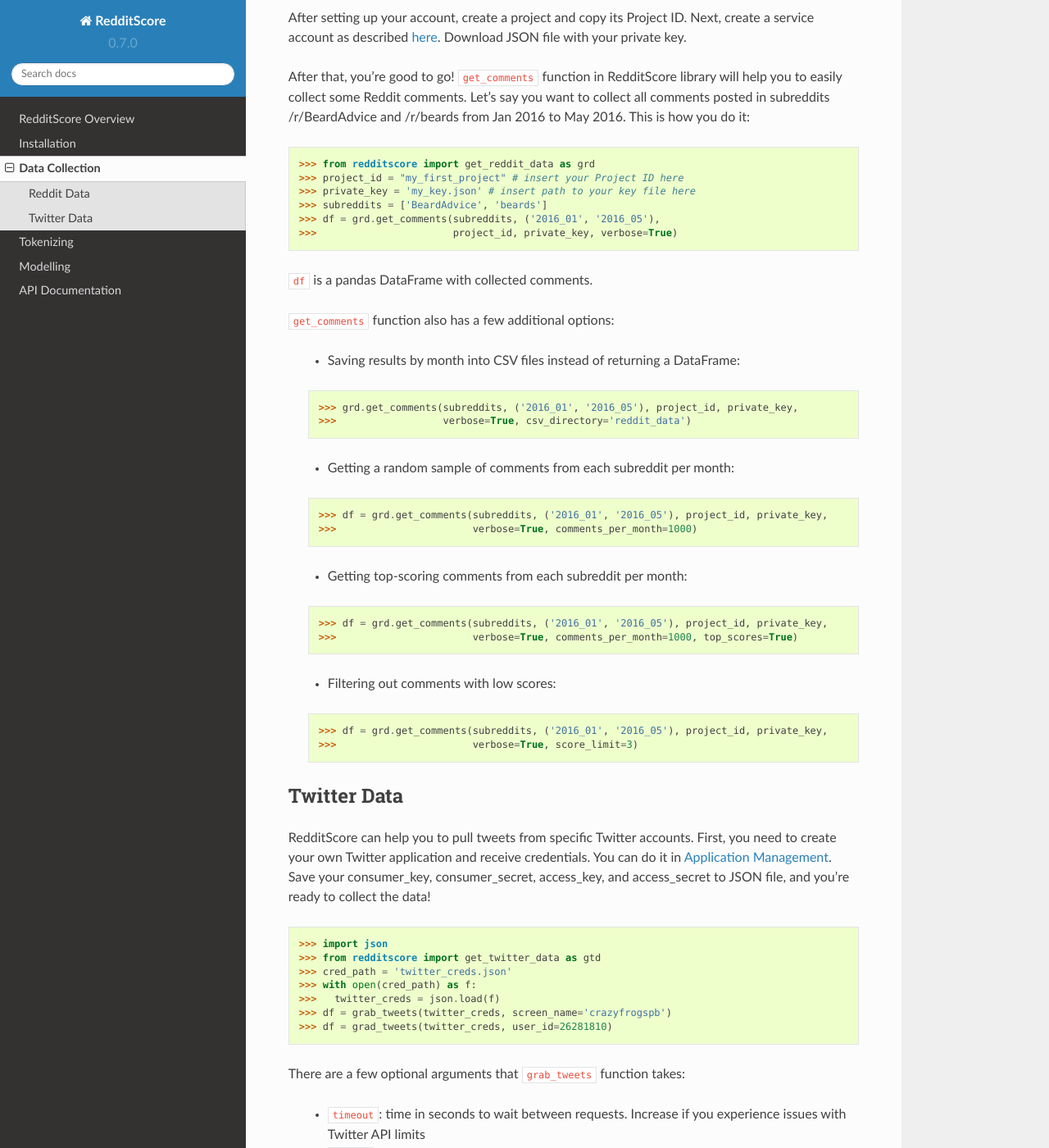
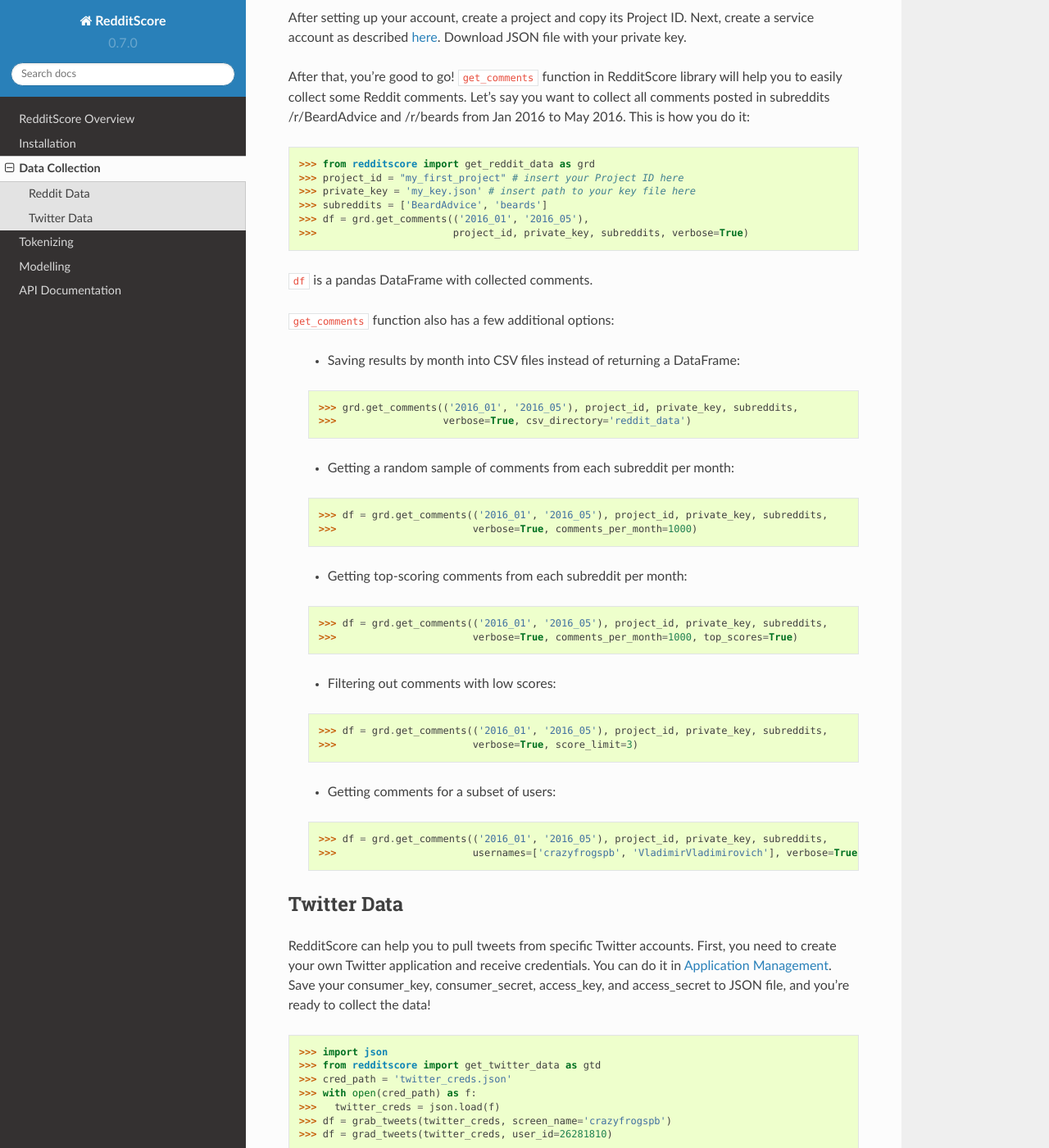
Before and after one commit to crazyfrogspb/RedditScore, a Sphinx documentation site: the page built from docs/source/data_collection.rst, in a window 1280 px wide and 1400 px high, scrolled down 398 px. Shown: the whole window at 82% size. Built offline with Sphinx 7.4.7 and the Read the Docs theme 2.0.0, drawn with Linux system fonts in a browser that asks for light colours.

Commit message:
Add usernames option to Reddit data collection tools

```diff
--- a/docs/source/data_collection.rst
+++ b/docs/source/data_collection.rst
@@ -27,8 +27,8 @@
 >>> project_id = "my_first_project" # insert your Project ID here
 >>> private_key = 'my_key.json' # insert path to your key file here
 >>> subreddits = ['BeardAdvice', 'beards']
->>> df = grd.get_comments(subreddits, ('2016_01', '2016_05'),
->>>                       project_id, private_key, verbose=True)
+>>> df = grd.get_comments(('2016_01', '2016_05'),
+>>>                       project_id, private_key, subreddits, verbose=True)
 
 ``df`` is a pandas DataFrame with collected comments.
 
@@ -36,23 +36,28 @@
 
   - Saving results by month into CSV files instead of returning a DataFrame:
 
-  >>> grd.get_comments(subreddits, ('2016_01', '2016_05'), project_id, private_key,
+  >>> grd.get_comments(('2016_01', '2016_05'), project_id, private_key, subreddits,
   >>>                  verbose=True, csv_directory='reddit_data')
 
   - Getting a random sample of comments from each subreddit per month:
 
-  >>> df = grd.get_comments(subreddits, ('2016_01', '2016_05'), project_id, private_key,
+  >>> df = grd.get_comments(('2016_01', '2016_05'), project_id, private_key, subreddits,
   >>>                       verbose=True, comments_per_month=1000)
 
   - Getting top-scoring comments from each subreddit per month:
 
-  >>> df = grd.get_comments(subreddits, ('2016_01', '2016_05'), project_id, private_key,
+  >>> df = grd.get_comments(('2016_01', '2016_05'), project_id, private_key, subreddits,
   >>>                       verbose=True, comments_per_month=1000, top_scores=True)
 
   - Filtering out comments with low scores:
 
-  >>> df = grd.get_comments(subreddits, ('2016_01', '2016_05'), project_id, private_key,
+  >>> df = grd.get_comments(('2016_01', '2016_05'), project_id, private_key, subreddits,
   >>>                       verbose=True, score_limit=3)
+
+  - Getting comments for a subset of users:
+
+  >>> df = grd.get_comments(('2016_01', '2016_05'), project_id, private_key, subreddits,
+  >>>                       usernames=['crazyfrogspb', 'VladimirVladimirovich'], verbose=True)
 
 Twitter Data
 --------------------
```
Also changed, not shown: 1 other file.
